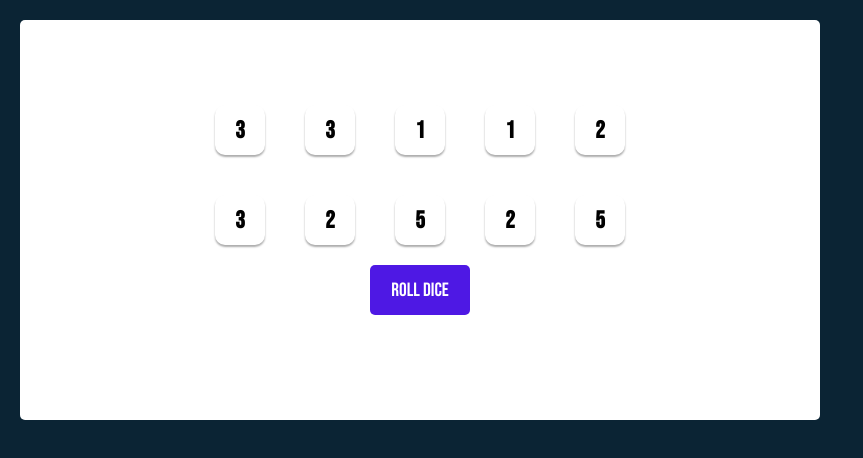
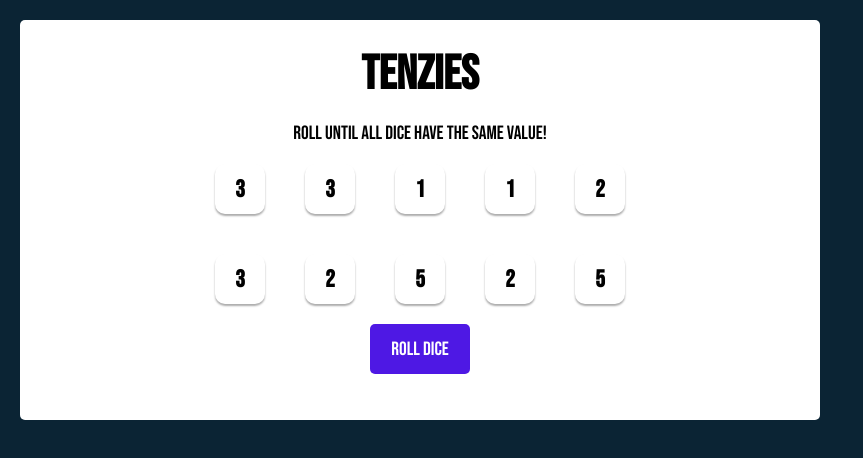
Before and after one commit to DeltaLambda77/Tenzies-in-React, a React (Create React App) app in the folder tenzies/: page / in a window 1280 px wide. Shown: the top 458 px of the page, without its empty margins (0-863 px from the left). Built offline with nearby package versions, Linux system fonts and the light colour scheme.

Commit message:
added tenzies state + respective useEffect

```diff
--- a/tenzies/src/App.js
+++ b/tenzies/src/App.js
@@ -4,6 +4,12 @@ import {nanoid} from "nanoid"
 export default function App() {
 
     const [dice, setDice] = React.useState(allNewDice())
+
+    const [tenzies, setTenzies] = React.useState(false)
+
+    React.useEffect(() => {
+        console.log("Dice state changed")
+    }, [dice])
 
     function newDie() {
         return {
@@ -47,6 +53,8 @@ export default function App() {
 
     return (
         <main>
+            <h1>Tenzies</h1>
+            <p>Roll until all dice have the same value!</p>
             <div className="dice-container">
                {diceElements}
             </div>
--- a/tenzies/src/components/Die.js
+++ b/tenzies/src/components/Die.js
@@ -2,7 +2,7 @@ import React from "react"
 
 export default function Die(props) {
     return (
-        <div className="die-face">
+        <div className={props.isHeld ? "die-face-green" : "die-face"} onClick={props.holdDice}>
             <h2 className="die-number">{props.value}</h2>
         </div>
     )
--- a/tenzies/src/style.css
+++ b/tenzies/src/style.css
@@ -21,6 +21,15 @@ main {
     flex-direction: column;
     justify-content: center;
     align-items: center;
+}
+
+main h1 {
+    font-size: 3rem;
+    margin: 0;
+}
+
+main p {
+    font-size: 1.2rem;
 }
 
 .dice-container {
@@ -63,3 +72,15 @@ main {
     transform: scale(0.95);
     background-color: #5c28e9;
 }
+
+.die-face-green {
+    background-color: rgb(148, 250, 123);
+    height: 50px;
+    width: 50px;
+    box-shadow: 0px 2px 2px rgba(0, 0, 0, 0.329);
+    border-radius: 10px;
+    display: flex;
+    justify-content: center;
+    align-items: center;
+    cursor: pointer;
+}
```
